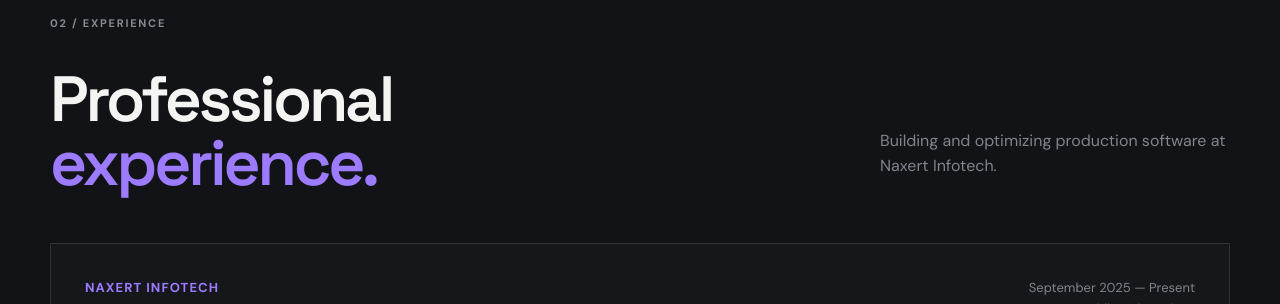
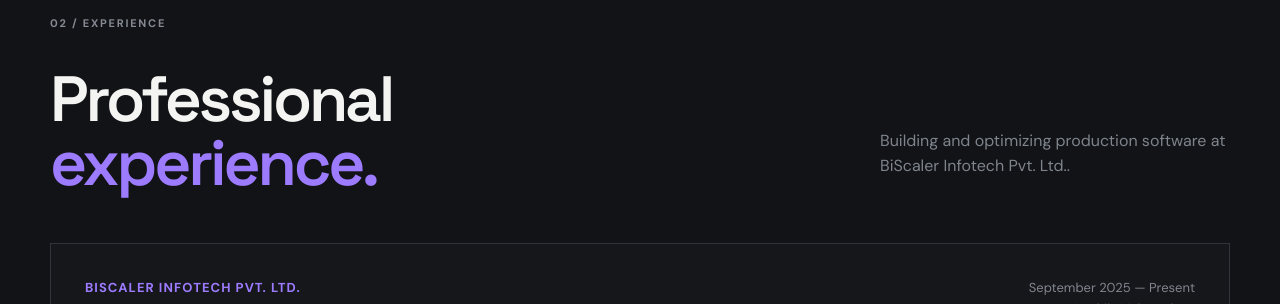
Before and after one commit to MayurSanjayJagtap/Portfolio, a website: page index.html in a window 1280 px wide. Shown: the part 1680-1984 px from the top of the page. Drawn offline with Linux system fonts and the light colour scheme.

Commit message:
Update company name in experience section

```diff
--- a/index.html
+++ b/index.html
@@ -107,11 +107,11 @@
   <div class="section-kicker">02 / Experience</div>
   <div class="experience-head">
     <h2>Professional<br><em>experience.</em></h2>
-    <p>Building and optimizing production software at Naxert Infotech.</p>
+    <p>Building and optimizing production software at BiScaler Infotech Pvt. Ltd..</p>
   </div>
   <article class="experience-card">
     <div class="experience-top">
-      <div><div class="company">Naxert Infotech</div><h3>Software Developer</h3></div>
+      <div><div class="company">BiScaler Infotech Pvt. Ltd.</div><h3>Software Developer</h3></div>
       <span class="date">September 2025 — Present<br>Nashik, Maharashtra</span>
     </div>
     <div class="experience-line"></div>
```
